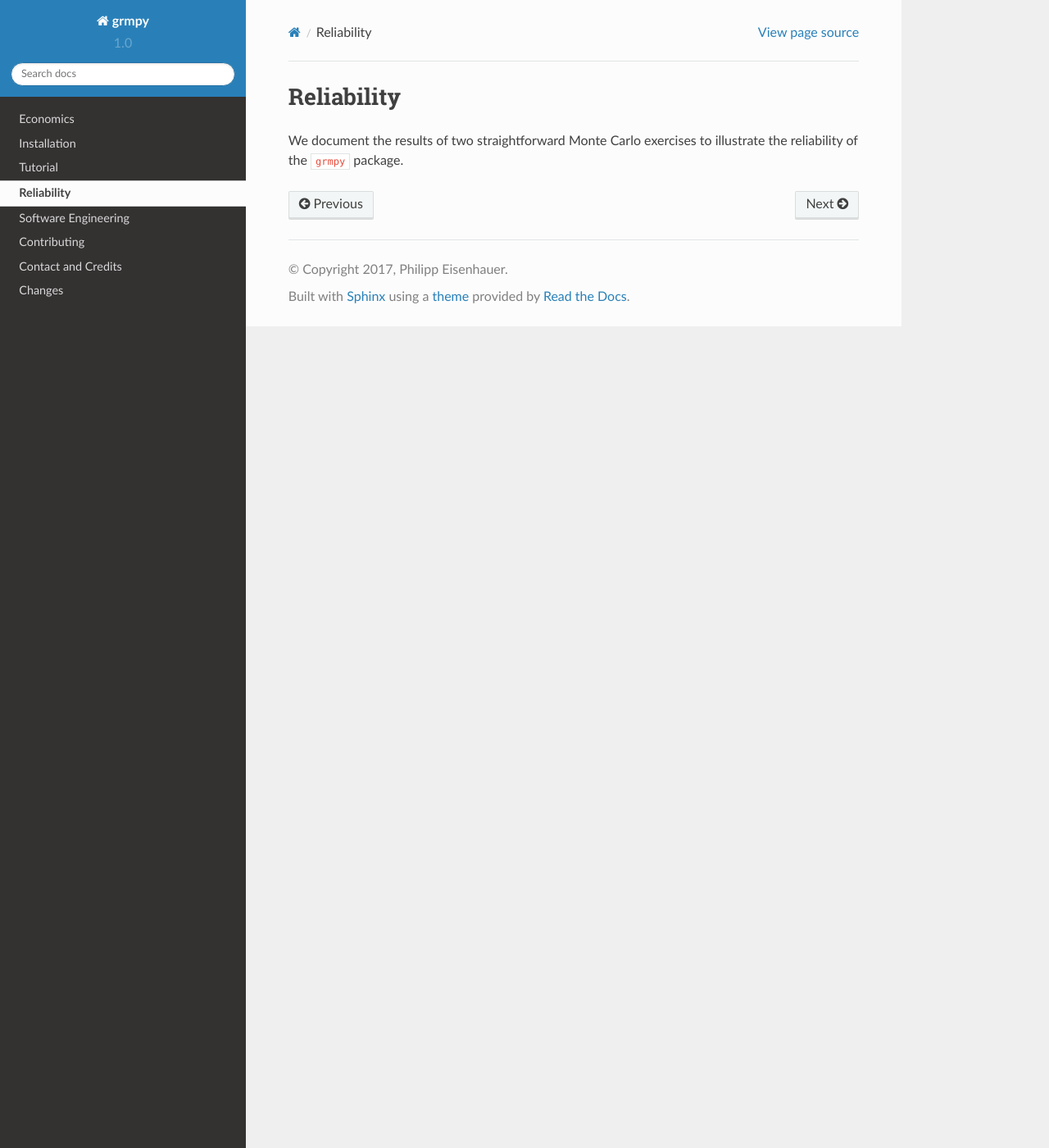
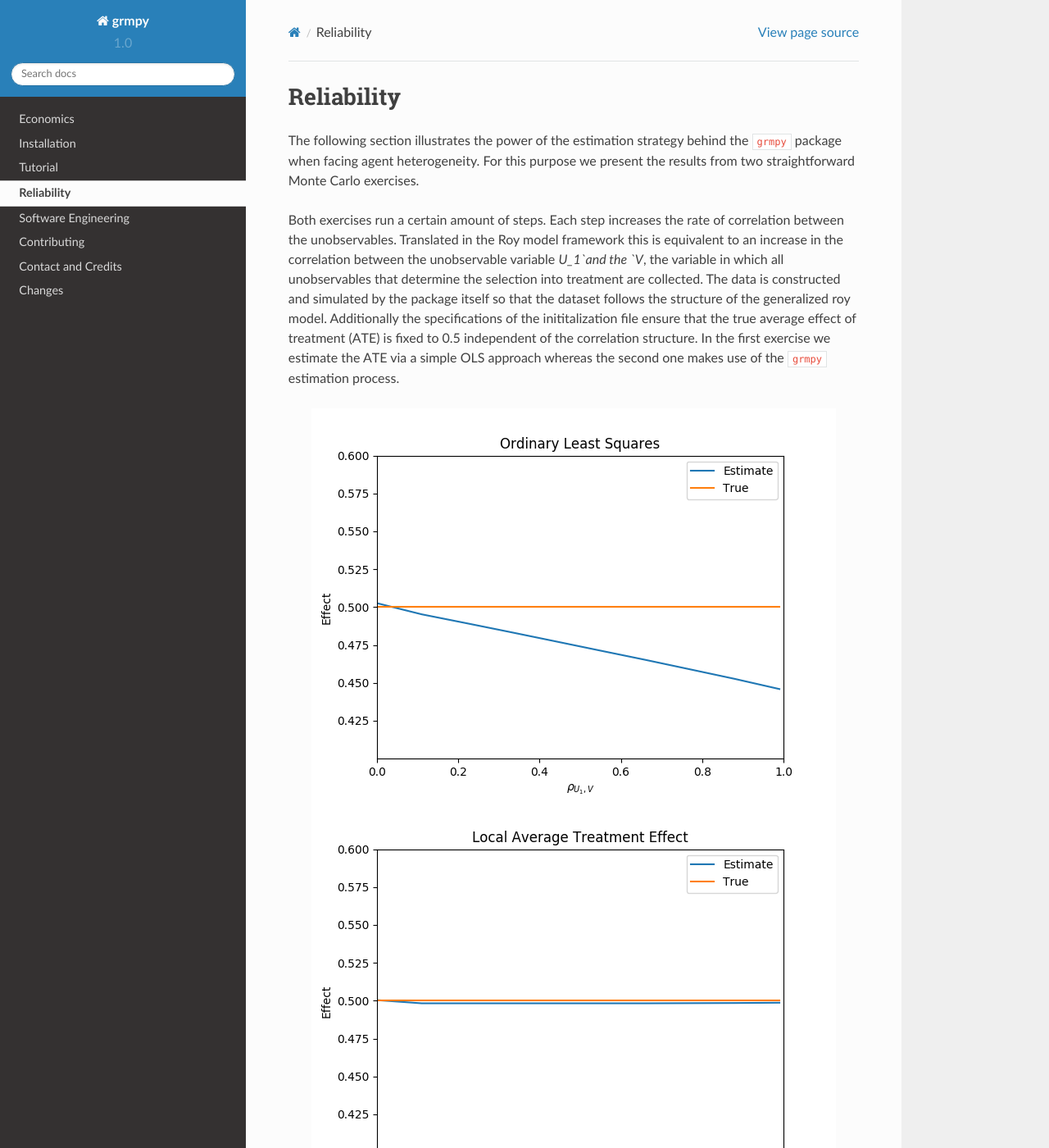
Before and after one commit to OpenSourceEconomics/grmpy, a Sphinx documentation site: the page built from docs/reliability.rst, in a window 1280 px wide and 1400 px high. Shown: the whole window at 82% size. Built offline with Sphinx 7.4.7 and the Read the Docs theme 2.0.0, drawn with Linux system fonts in a browser that asks for light colours; some of the changed text lies outside the part shown.

Commit message:
Added first draft for reliability section

```diff
--- a/docs/reliability.rst
+++ b/docs/reliability.rst
@@ -1,4 +1,20 @@
 Reliability
 ===========
 
-We document the results of two straightforward Monte Carlo exercises to illustrate the reliability of the ``grmpy`` package.
+The following section illustrates the power of the estimation strategy behind the ``grmpy`` package when facing agent heterogeneity.
+For this purpose we present the results from two straightforward Monte Carlo exercises.
+
+Both exercises run a certain amount of steps.  Each step increases the rate of correlation between the unobservables. Translated in the Roy model framework this is equivalent to an increase in the correlation between the unobservable variable `U_1`and the `V`, the variable in which all unobservables that determine the selection into treatment are collected.
+The data is constructed and simulated by the package itself so that the dataset follows the structure of the generalized roy model. Additionally the specifications of the inititalization file ensure that the true average effect of treatment (ATE) is fixed to 0.5 independent of the correlation structure.
+In the first exercise we estimate the ATE via a simple OLS approach whereas the second one makes use of the ``grmpy`` estimation process.
+
+.. figure:: ../docs/figures/fig_ols_average_effect_estimation.png
+   :align: center
+
+.. figure:: ../docs/figures/fig_grmpy_average_effect_estimation.png
+    :align: center
+
+Nevertheless both estimation strategies lead to very different results.
+The ``grmpy`` estimator returns an rate of effect that is really close to the true value even if the unobservables are almost perfectly correlated.
+However the OLS estimator underestimates the effect. This is really obvious from the second figure. The stronger the correlation between the unobservables the smaller the estimated ATE.
+This stresses the capabilities of the Local Average
```
Also changed, not shown: docs/figures/fig_grmpy_average_effect_estimation.png (added), docs/figures/fig_ols_average_effect_estimation.png (added), 1 other file.
